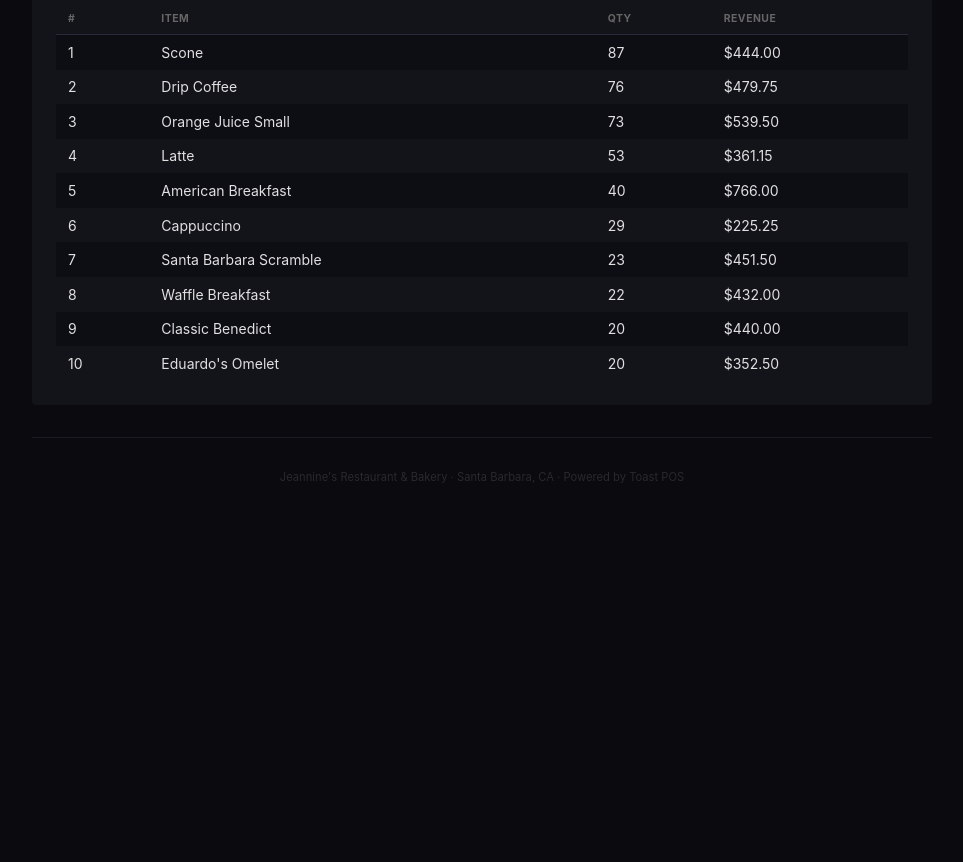
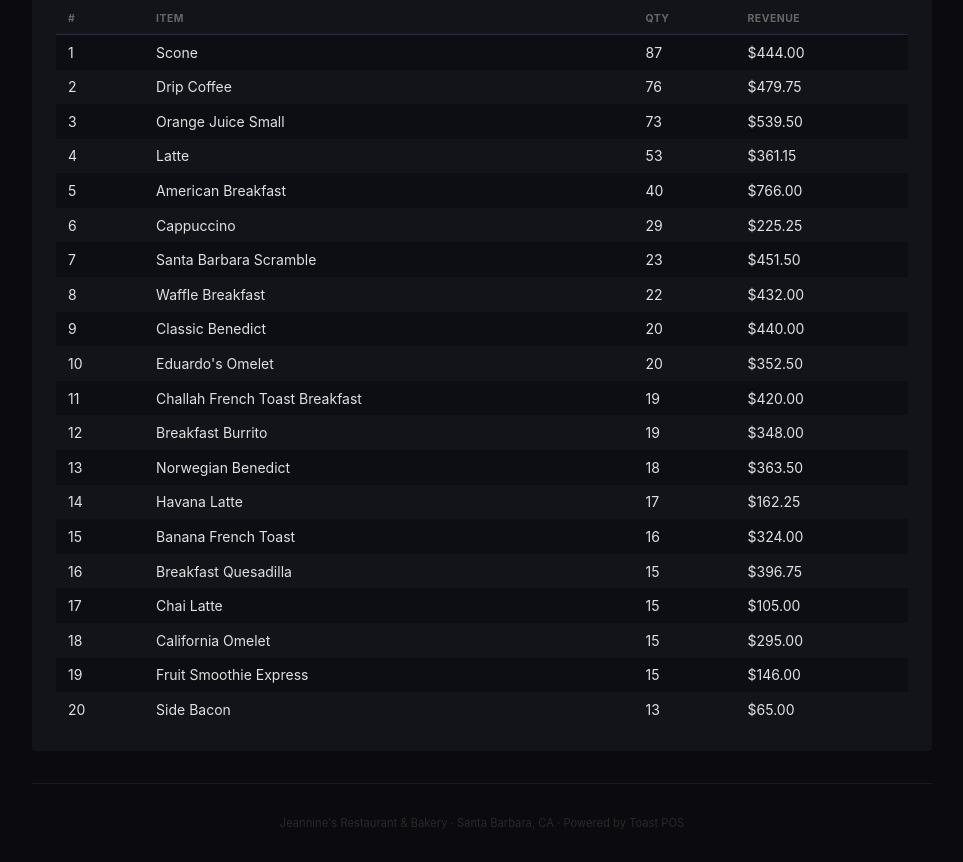
Before and after one commit to Nisse-hash/jeannines-reports, a plain HTML site: page reports/2026-06-03.html in a window 1280 px wide. Shown: the part 1386-2248 px from the top of the page, without its empty margins (158-1121 px from the left). Before the commit the page ends 1902 px from the top, so only its background shows below. Drawn offline with nearby package versions, Linux system fonts and the light colour scheme.

Commit message:
Report 2026-06-03

```diff
--- a/reports/2026-06-03.html
+++ b/reports/2026-06-03.html
@@ -81,7 +81,7 @@ footer{text-align:center;color:#2A2A2A;font-size:.7rem;margin-top:2rem;padding-t
   <div class="rpt-header">
     <div class="rpt-title">Jeannine's Daily Report</div>
     <div class="rpt-date">2026-06-03</div>
-    <div class="rpt-ts">Generated Jun 4, 2026, 3:26 PM PT</div>
+    <div class="rpt-ts">Generated Jun 4, 2026, 3:27 PM PT</div>
   </div>
 
 
@@ -285,6 +285,66 @@ footer{text-align:center;color:#2A2A2A;font-size:.7rem;margin-top:2rem;padding-t
       <td>Eduardo's Omelet</td>
       <td>20</td>
       <td>$352.50</td>
+    </tr>
+    <tr class="even">
+      <td>11</td>
+      <td>Challah French Toast Breakfast</td>
+      <td>19</td>
+      <td>$420.00</td>
+    </tr>
+    <tr class="">
+      <td>12</td>
+      <td>Breakfast Burrito</td>
+      <td>19</td>
+      <td>$348.00</td>
+    </tr>
+    <tr class="even">
+      <td>13</td>
+      <td>Norwegian Benedict</td>
+      <td>18</td>
+      <td>$363.50</td>
+    </tr>
+    <tr class="">
+      <td>14</td>
+      <td>Havana Latte</td>
+      <td>17</td>
+      <td>$162.25</td>
+    </tr>
+    <tr class="even">
+      <td>15</td>
+      <td>Banana French Toast</td>
+      <td>16</td>
+      <td>$324.00</td>
+    </tr>
+    <tr class="">
+      <td>16</td>
+      <td>Breakfast Quesadilla</td>
+      <td>15</td>
+      <td>$396.75</td>
+    </tr>
+    <tr class="even">
+      <td>17</td>
+      <td>Chai Latte</td>
+      <td>15</td>
+      <td>$105.00</td>
+    </tr>
+    <tr class="">
+      <td>18</td>
+      <td>California Omelet</td>
+      <td>15</td>
+      <td>$295.00</td>
+    </tr>
+    <tr class="even">
+      <td>19</td>
+      <td>Fruit Smoothie Express</td>
+      <td>15</td>
+      <td>$146.00</td>
+    </tr>
+    <tr class="">
+      <td>20</td>
+      <td>Side Bacon</td>
+      <td>13</td>
+      <td>$65.00</td>
     </tr></tbody>
     </table>
   </div>
```
